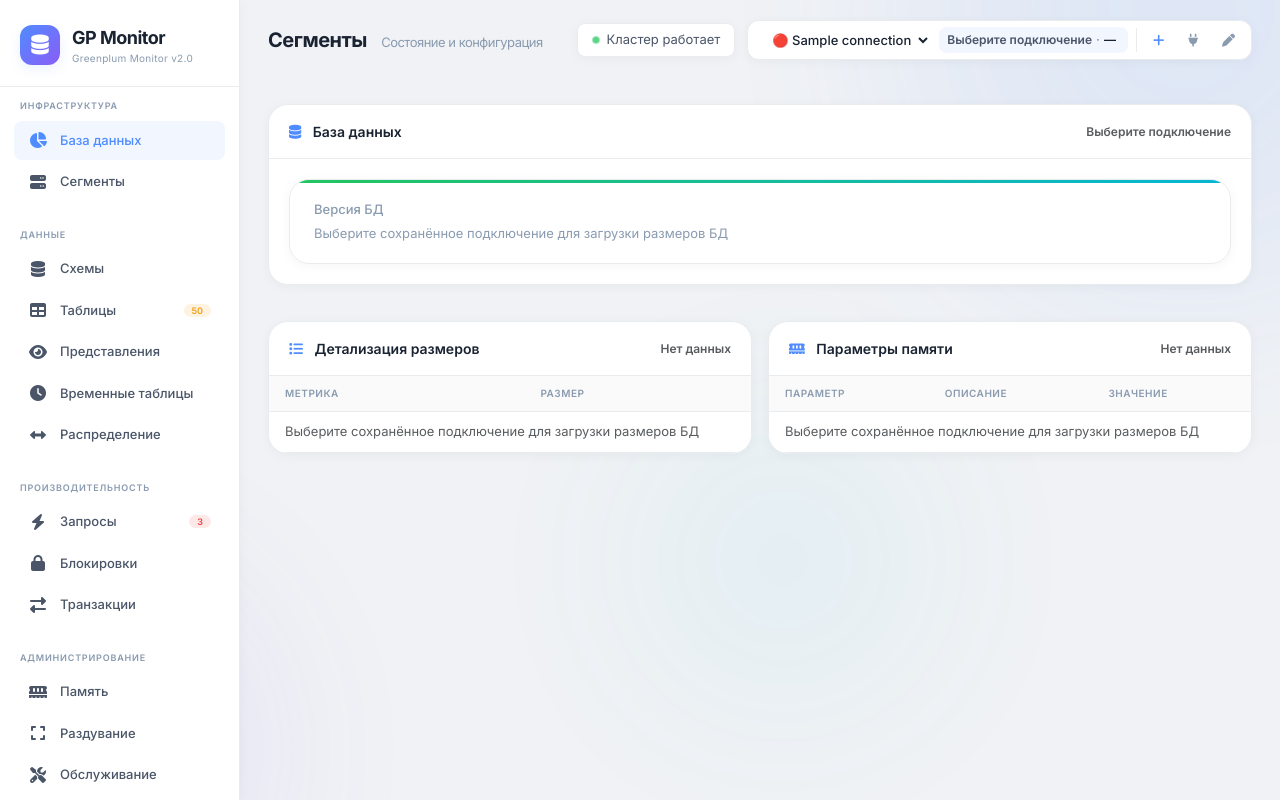
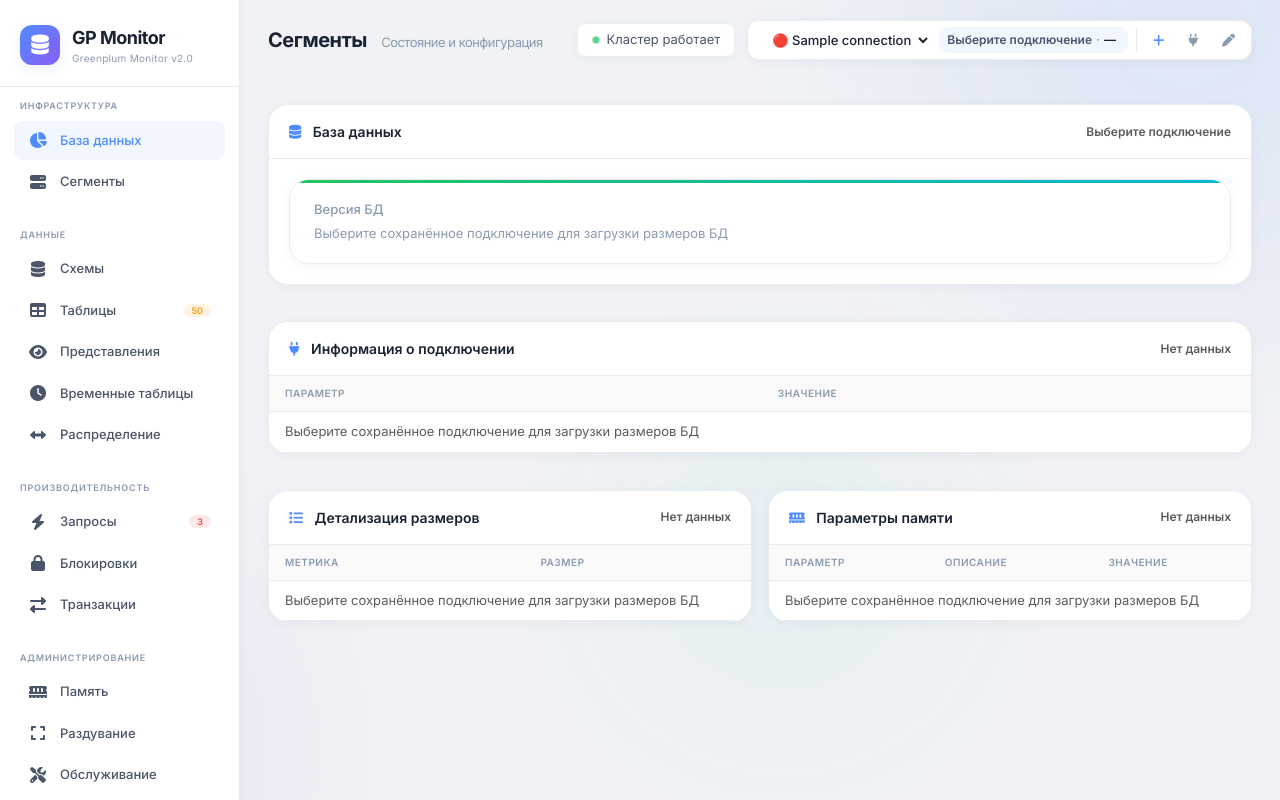
Before and after one commit to OlegEgoism/DB_STAT, a Django app: page / in a window 1280 px wide. Run offline with Django 5.2, Linux system fonts and the light colour scheme; tables that the repository leaves empty hold one stand-in row (values such as "Sample post"); some libraries are stand-ins or nearby versions.

Commit message:
Add connection details to database overview

```diff
--- a/db_statistics/views.py
+++ b/db_statistics/views.py
@@ -244,7 +244,17 @@
         {"key": "max_statement_mem", "label": "Максимальная память на запрос", "setting": "max_statement_mem", "value": row[2] or "—"},
         {"key": "gp_vmem_protect_limit", "label": "Лимит виртуальной памяти сегмента", "setting": "gp_vmem_protect_limit", "value": row[3] or "—"},
     ]
-    return JsonResponse({"ok": True, "database": db_connection.database, "database_version": row[0] or "—", "metrics": metrics, "memory_settings": memory_settings})
+    connection_info = [
+        {"label": "Название подключения", "value": db_connection.name},
+        {"label": "Хост", "value": db_connection.host},
+        {"label": "Порт", "value": db_connection.port},
+        {"label": "База данных", "value": db_connection.database},
+        {"label": "Тип БД", "value": db_connection.db_type},
+        {"label": "Активно", "value": "Да" if db_connection.is_active else "Нет"},
+        {"label": "Создано", "value": db_connection.created.strftime("%Y-%m-%d %H:%M:%S") if db_connection.created else "—"},
+        {"label": "Обновлено", "value": db_connection.updated.strftime("%Y-%m-%d %H:%M:%S") if db_connection.updated else "—"},
+    ]
+    return JsonResponse({"ok": True, "database": db_connection.database, "database_version": row[0] or "—", "connection_info": connection_info, "metrics": metrics, "memory_settings": memory_settings})
 
 
 @require_http_methods(["POST"])
--- a/static/js/home.js
+++ b/static/js/home.js
@@ -169,31 +169,51 @@
     function renderDatabaseOverviewWarning(message) {
         const tbody = document.getElementById('databaseOverviewTableBody');
         const memoryTbody = document.getElementById('databaseOverviewMemoryTableBody');
+        const connectionTbody = document.getElementById('databaseOverviewConnectionTableBody');
         const count = document.getElementById('databaseOverviewCount');
         const memoryCount = document.getElementById('databaseOverviewMemoryCount');
+        const connectionCount = document.getElementById('databaseOverviewConnectionCount');
         const name = document.getElementById('databaseOverviewName');
         const version = document.getElementById('databaseOverviewVersion');
         if (count) count.textContent = 'Нет данных';
         if (memoryCount) memoryCount.textContent = 'Нет данных';
+        if (connectionCount) connectionCount.textContent = 'Нет данных';
         if (name) name.textContent = 'Выберите подключение';
         if (version) version.textContent = message;
         if (tbody) tbody.innerHTML = `<tr><td colspan="2" class="text-muted">${message}</td></tr>`;
         if (memoryTbody) memoryTbody.innerHTML = `<tr><td colspan="3" class="text-muted">${message}</td></tr>`;
+        if (connectionTbody) connectionTbody.innerHTML = `<tr><td colspan="2" class="text-muted">${message}</td></tr>`;
     }
 
     function renderDatabaseOverview(data) {
         const tbody = document.getElementById('databaseOverviewTableBody');
         const memoryTbody = document.getElementById('databaseOverviewMemoryTableBody');
+        const connectionTbody = document.getElementById('databaseOverviewConnectionTableBody');
         const count = document.getElementById('databaseOverviewCount');
         const memoryCount = document.getElementById('databaseOverviewMemoryCount');
+        const connectionCount = document.getElementById('databaseOverviewConnectionCount');
         const name = document.getElementById('databaseOverviewName');
         const version = document.getElementById('databaseOverviewVersion');
         const metrics = data.metrics || [];
         const memorySettings = data.memory_settings || [];
+        const connectionInfo = data.connection_info || [];
         if (count) count.textContent = `${metrics.length} метрик`;
         if (memoryCount) memoryCount.textContent = `${memorySettings.length} параметра`;
+        if (connectionCount) connectionCount.textContent = `${connectionInfo.length} параметров`;
         if (name) name.textContent = data.database || '—';
         if (version) version.textContent = data.database_version || '—';
+        if (connectionTbody) {
+            if (!connectionInfo.length) {
+                connectionTbody.innerHTML = '<tr><td colspan="2" class="text-muted">Нет данных о подключении</td></tr>';
+            } else {
+                connectionTbody.innerHTML = connectionInfo.map(item => `
+                    <tr>
+                        <td>${item.label}</td>
+                        <td><strong>${item.value ?? '—'}</strong></td>
+                    </tr>
+                `).join('');
+            }
+        }
         if (tbody) {
             if (!metrics.length) {
                 tbody.innerHTML = '<tr><td colspan="2" class="text-muted">Нет данных о размерах БД</td></tr>';
--- a/templates/includes/_main_content.html
+++ b/templates/includes/_main_content.html
@@ -52,6 +52,31 @@
                         <div class="kpi-card" style="margin-bottom: 0;">
                             <div class="kpi-label">Версия БД</div>
                             <div class="kpi-sub" id="databaseOverviewVersion">Выберите сохранённое подключение для загрузки версии БД</div>
+                        </div>
+                    </div>
+                </div>
+            </div>
+            <div class="col-12">
+                <div class="glass-card">
+                    <div class="card-header">
+                        <span><i class="fas fa-plug"></i> Информация о подключении</span>
+                        <span class="text-muted" id="databaseOverviewConnectionCount" style="font-size: 12px;">Нет данных</span>
+                    </div>
+                    <div class="card-body p-0">
+                        <div class="table-responsive">
+                            <table class="table table-sm">
+                                <thead>
+                                <tr>
+                                    <th>Параметр</th>
+                                    <th>Значение</th>
+                                </tr>
+                                </thead>
+                                <tbody id="databaseOverviewConnectionTableBody">
+                                <tr>
+                                    <td colspan="2" class="text-muted">Выберите сохранённое подключение для загрузки информации о подключении</td>
+                                </tr>
+                                </tbody>
+                            </table>
                         </div>
                     </div>
                 </div>
```
